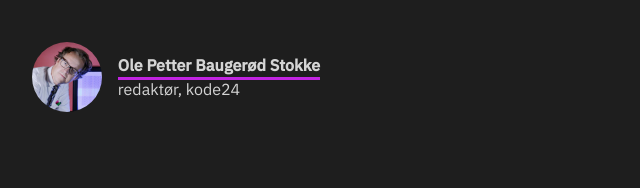
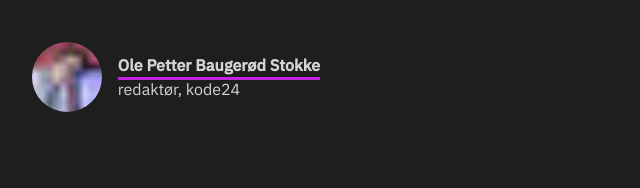
Before and after one commit to trysnetron/10k-apart, a website: page index.html in a window 1280 px wide. Shown: the part 1407-1595 px from the top of the page, 116-756 px from the left. Drawn offline with Linux system fonts and the light colour scheme.

Commit message:
minimere redaktør-bildet

```diff
--- a/index.html
+++ b/index.html
@@ -169,7 +169,7 @@
                 <div class="byline columns small-12 medium-10 large-8  medium-centered large-left text-left">
                     <div class="byline big" itemscope="" itemtype="https://schema.org/Person" itemprop="author">
                         <img itemprop="image"
-                            src="Filer_for_-%20Jeg%20fikk%20fullstendig%20knekken%20av%20hjemmekontor%20-%20Kode24/70274291.jpg"
+                            src="Filer_for_-%20Jeg%20fikk%20fullstendig%20knekken%20av%20hjemmekontor%20-%20Kode24/redaktor.jpeg"
                             alt="Ole Petter Baugerød Stokke">
                         <div class="byline-info">
                             <div class="name" itemprop="name">
```
Also changed, not shown: Filer_for_- Jeg fikk fullstendig knekken av hjemmekontor - Kode24/redaktor.jpeg (added).
